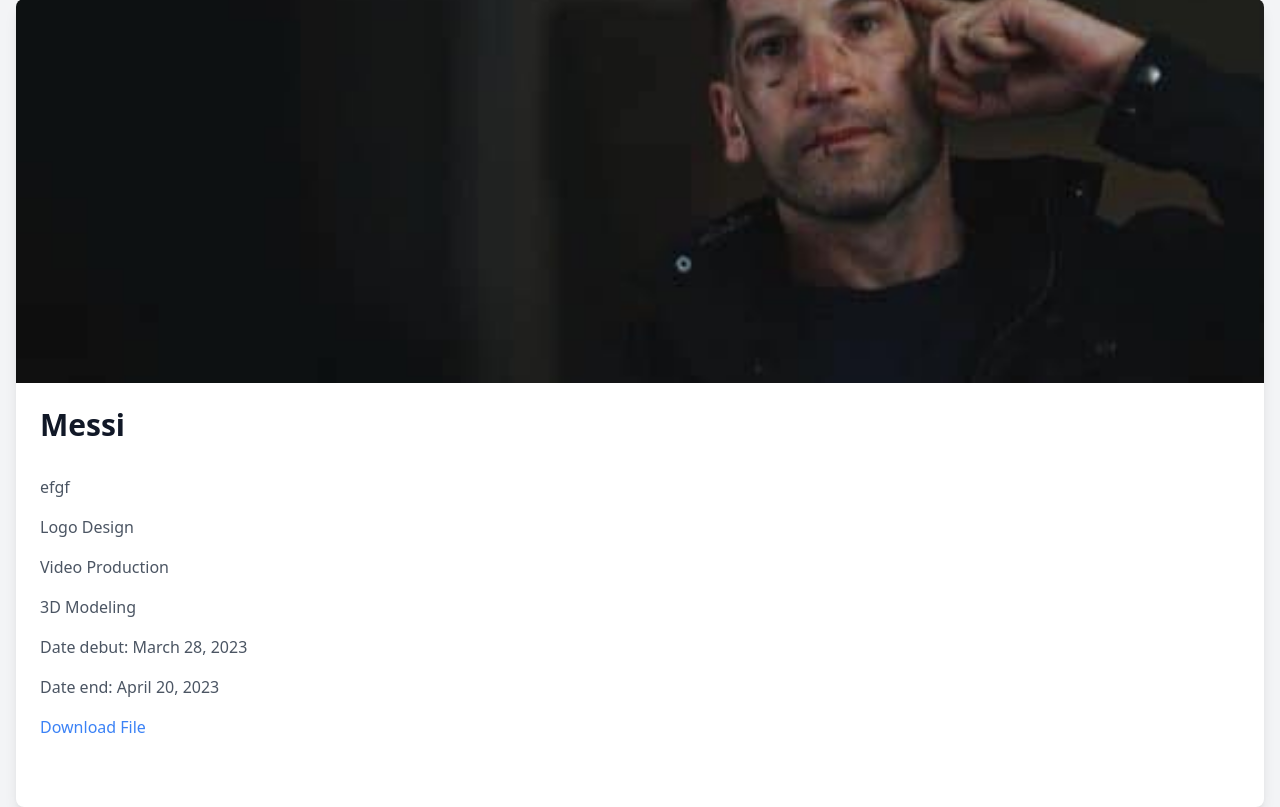
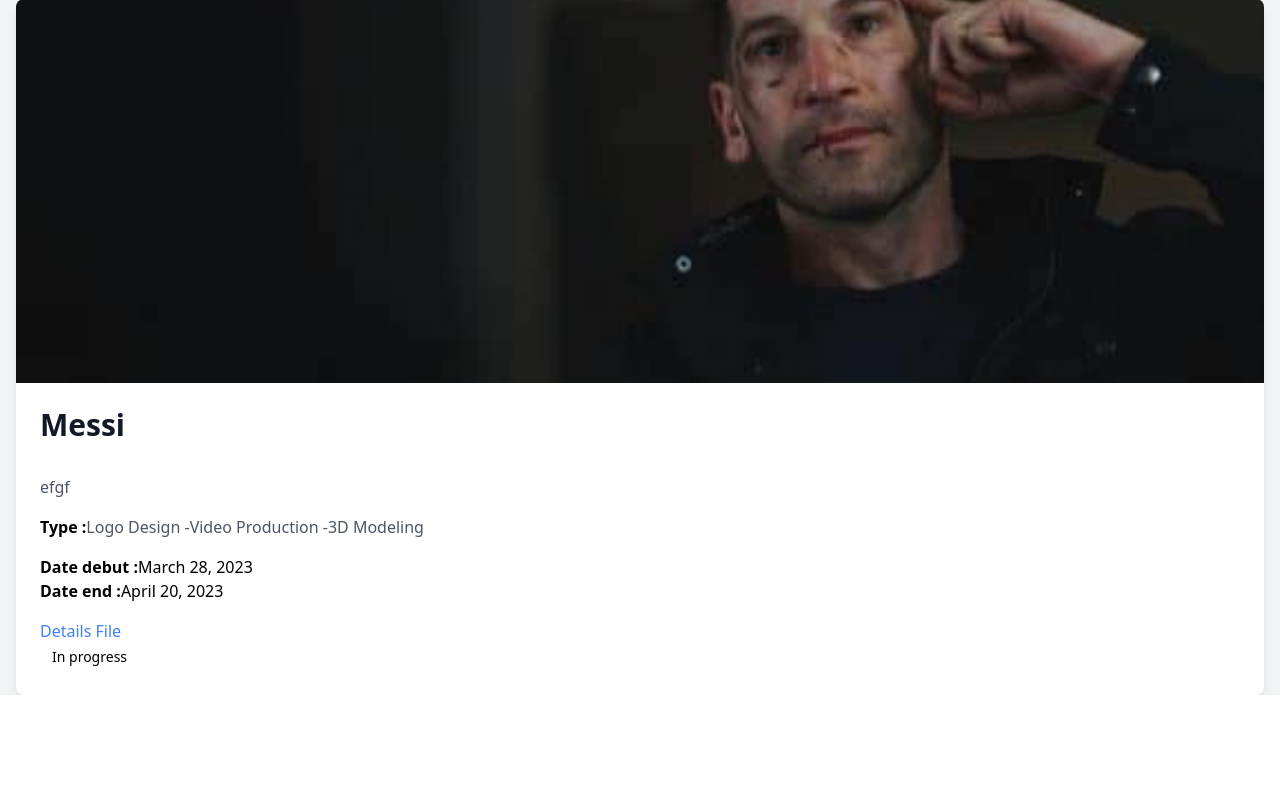
Before and after one commit to HamzaRekik/Django-Project, a Django app: page /portfolio/project/18 in a window 1280 px wide. Shown: the part 113-920 px from the top of the page. After the commit the page ends 808 px from the top, so only its background shows below. Run offline with Django 4.2, Linux system fonts and the light colour scheme; a user stored in the database is signed in; data comes from the database, SQL or seed files in the repository; both versions use the stored data as it was after the commit; some libraries are stand-ins or nearby versions.

Commit message:
Finished Portfoli And Single Project Page.

```diff
--- a/ArtyProd/portfolio/models.py
+++ b/ArtyProd/portfolio/models.py
@@ -11,7 +11,7 @@
         ("In progress", "In progress"),
         ("Reviewing", "Reviewing"),
         ("Completed", "Completed"),
-        ("Suggested", "Suggested"),
+        ("Required", "Required"),
     ]
     libelle = models.CharField(max_length=50)
     type = models.ManyToManyField(Service, blank=True)
@@ -21,7 +21,7 @@
     team = models.OneToOneField(Team, on_delete=models.CASCADE, null=True)
     dateD = models.DateField(auto_now_add=True)
     dateF = models.DateField(blank=True, null=True)
-    status = models.CharField(choices=DONE, max_length=50, default="Suggested")
+    status = models.CharField(choices=DONE, max_length=50, default="Required")
 
     def __str__(self):
         return self.libelle
--- a/ArtyProd/portfolio/templates/portfolio.html
+++ b/ArtyProd/portfolio/templates/portfolio.html
@@ -18,7 +18,9 @@
         </a>
       </div>
       <div class="grid grid-cols-1 sm:grid-cols-2 md:grid-cols-3 gap-8">
+
         {% for project in projects %}
+        {% if project.status != 'Required' %}
         <div class="bg-white rounded-lg shadow-lg overflow-hidden">
           <img
             src="{{ project.image.url }}"
@@ -29,7 +31,7 @@
             <h3 class="text-lg font-semibold text-gray-800 mb-2">
               {{ project.libelle}}
             </h3>
-            <p class="text-gray-600 mb-4">{{ project.description}}</p>
+            <p class="text-gray-600 mb-4">{{ project.description|truncatewords:30}}</p>
             <a
               href={% url 'project' pk=project.id  %}
               class="inline-block bg-indigo-500 text-white py-2 px-4 rounded hover:bg-indigo-600"
@@ -38,6 +40,7 @@
             </a>
           </div>
         </div>
+        {% endif %}
         {% endfor %}
       </div>
     </div>
--- a/ArtyProd/portfolio/templates/project.html
+++ b/ArtyProd/portfolio/templates/project.html
@@ -22,29 +22,37 @@
             {{ project.libelle }}
           </h2>
           <p class="text-gray-600 mb-4">{{ project.description }}</p>
-          {% for item in project.type.all %}
-          <p class="text-gray-600 mb-4">{{ item }}</p>
-          {% endfor %}
-          <p class="text-gray-600 mb-4">
-            Date debut: {{ project.dateD|date:"F j, Y" }}
-          </p>
+
+          <div class="flex">
+            <p class="text-black font-bold">Type :</p>
+            {% for item in project.type.all %}
+            <p class="text-gray-600 mb-4">{{ item }}{% if not forloop.last %} - {% endif %}</p>
+            {% endfor %}
+          </div>
+          <div class="flex">
+            <p class="text-gray-600 mb-4"></p>
+            <p class="text-black font-bold">Date debut : </p>
+            {{ project.dateD|date:"F j, Y" }}
+          </div>
           {% if project.dateF %}
-          <p class="text-gray-600 mb-4">
-            Date end: {{ project.dateF|date:"F j, Y" }}
-          </p>
+          <div class="flex">
+            <p class="text-gray-600 mb-4"></p>
+            <p class="text-black font-bold">Date end : </p>
+            {{ project.dateF|date:"F j, Y" }}
+          </div>
           {% endif %} {% if project.details %}
-          <p class="text-gray-600 mb-4">
+          <p class="text-gray-600 mt-4">
             <a
               href="{{ project.details }}"
               target="_blank"
               class="text-blue-500 hover:text-blue-700"
-              >Download File</a
+              >Details File</a
             >
           </p>
           {% endif %}
 
           <div
-            class="inline-block rounded-lg px-3 py-1 text-sm font-medium text-white bg-{{ status_color }}-500"
+            class="inline-block rounded-lg px-3 py-1 text-sm font-medium text-black"
           >
             {{ project.status }}
           </div>
--- a/ArtyProd/theme/static/css/dist/styles.css
+++ b/ArtyProd/theme/static/css/dist/styles.css
@@ -1340,6 +1340,11 @@
   color: rgb(255 255 255 / var(--tw-text-opacity));
 }
 
+.text-black {
+  --tw-text-opacity: 1;
+  color: rgb(0 0 0 / var(--tw-text-opacity));
+}
+
 .placeholder-gray-400::-moz-placeholder {
   --tw-placeholder-opacity: 1;
   color: rgb(156 163 175 / var(--tw-placeholder-opacity));
```
Also changed, not shown: ArtyProd/db.sqlite3, ArtyProd/portfolio/migrations/0009_alter_project_status_alter_tag_name.py (added), ArtyProd/static/photos/2023-03-30-0001.jpg (added), 3 other files.
